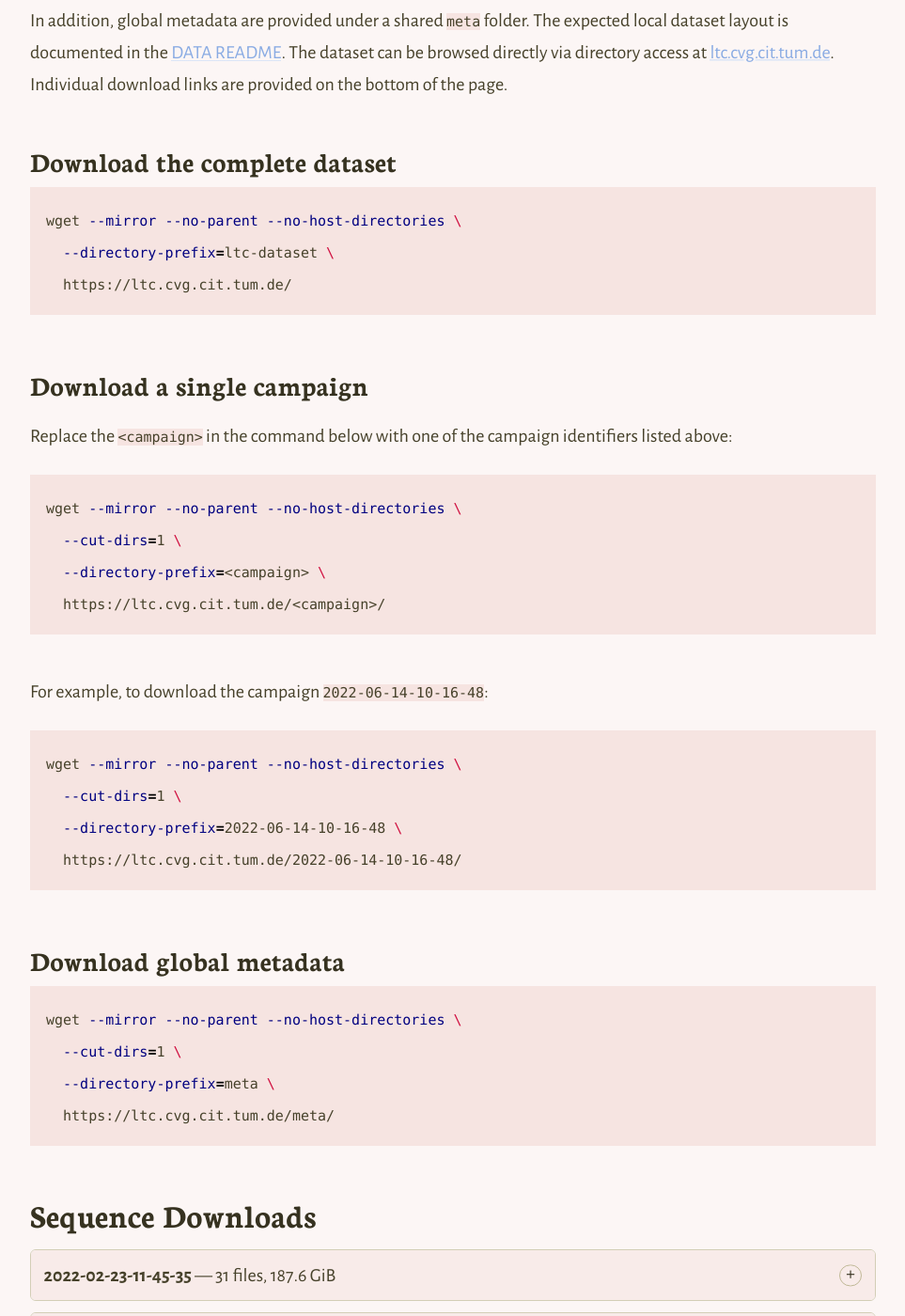
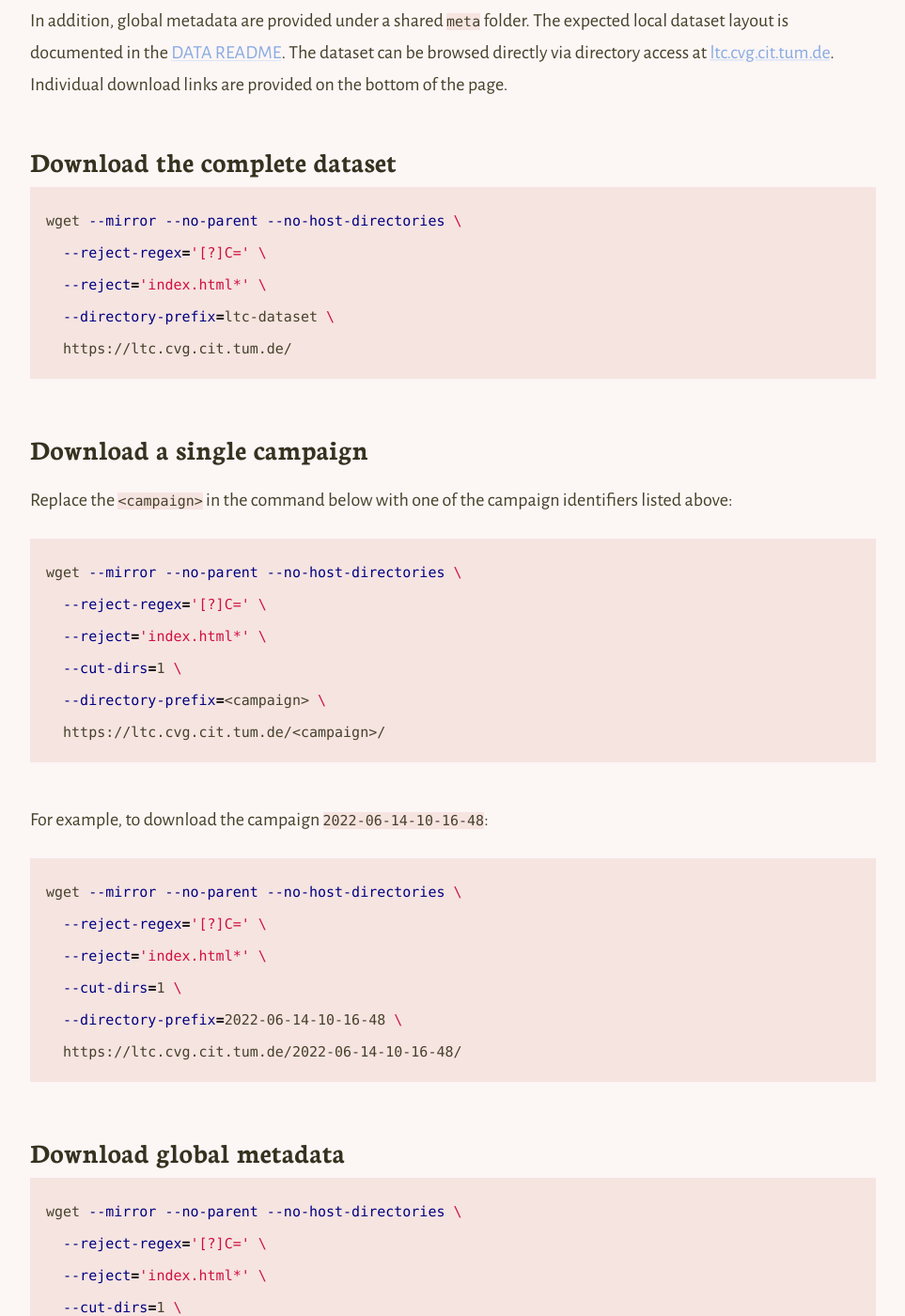
Before and after one commit to hlzmnhnry/hlzmnhnry.github.io, a Jekyll site: the page built from _publications/ltc.md, in a window 1280 px wide and 1400 px high, scrolled down 1637 px. Shown: the whole window at 94% size, without its empty margins (158-1121 px from the left). Built offline with Jekyll 4.4.1, drawn with Linux system fonts in a browser that asks for light colours; nearby versions of some CDN libraries.

Commit message:
fix: Remove index artifacts from wget download

````diff
--- a/_publications/ltc.md
+++ b/_publications/ltc.md
@@ -51,6 +51,8 @@ Individual download links are provided on the bottom of the page.
 
 ```bash
 wget --mirror --no-parent --no-host-directories \
+  --reject-regex='[?]C=' \
+  --reject='index.html*' \
   --directory-prefix=ltc-dataset \
   https://ltc.cvg.cit.tum.de/
 ```
@@ -61,6 +63,8 @@ Replace the `<campaign>` in the command below with one of the campaign identifie
 
 ```bash
 wget --mirror --no-parent --no-host-directories \
+  --reject-regex='[?]C=' \
+  --reject='index.html*' \
   --cut-dirs=1 \
   --directory-prefix=<campaign> \
   https://ltc.cvg.cit.tum.de/<campaign>/
@@ -70,6 +74,8 @@ For example, to download the campaign <code>2022-06-14-10-16-48</code>:
 
 ```bash
 wget --mirror --no-parent --no-host-directories \
+  --reject-regex='[?]C=' \
+  --reject='index.html*' \
   --cut-dirs=1 \
   --directory-prefix=2022-06-14-10-16-48 \
   https://ltc.cvg.cit.tum.de/2022-06-14-10-16-48/
@@ -79,6 +85,8 @@ wget --mirror --no-parent --no-host-directories \
 
 ```bash
 wget --mirror --no-parent --no-host-directories \
+  --reject-regex='[?]C=' \
+  --reject='index.html*' \
   --cut-dirs=1 \
   --directory-prefix=meta \
   https://ltc.cvg.cit.tum.de/meta/
````
